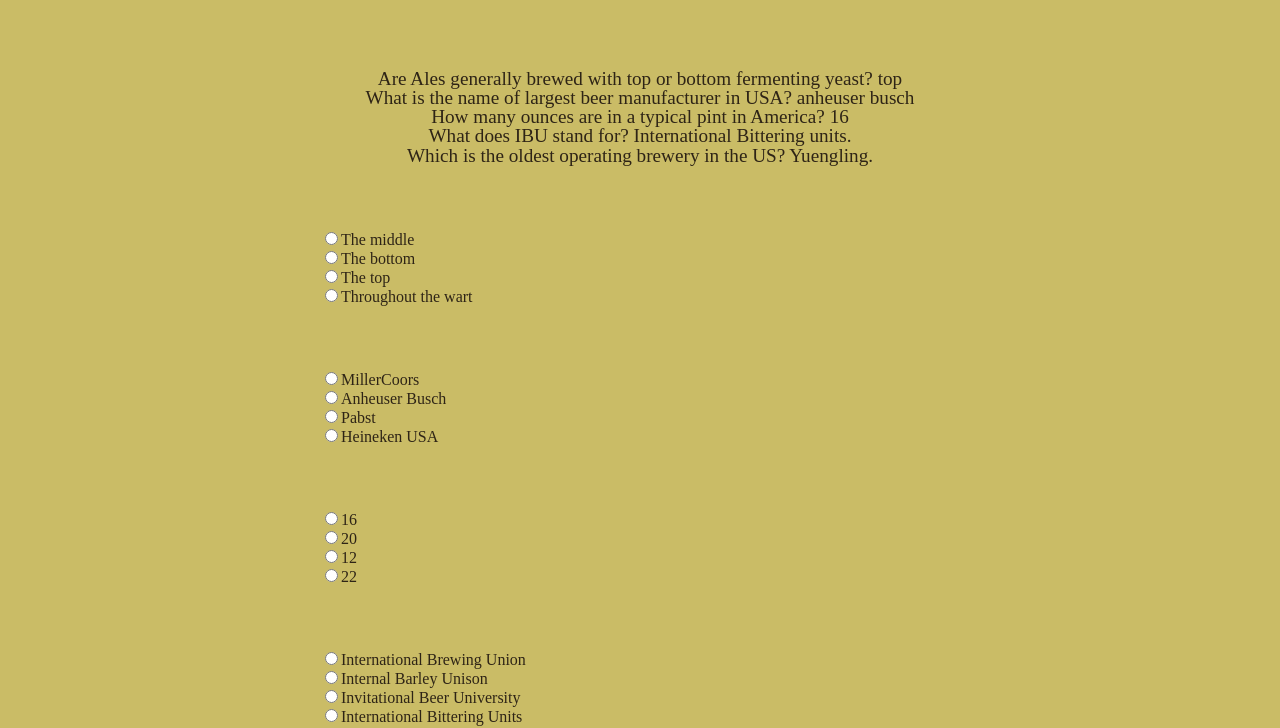
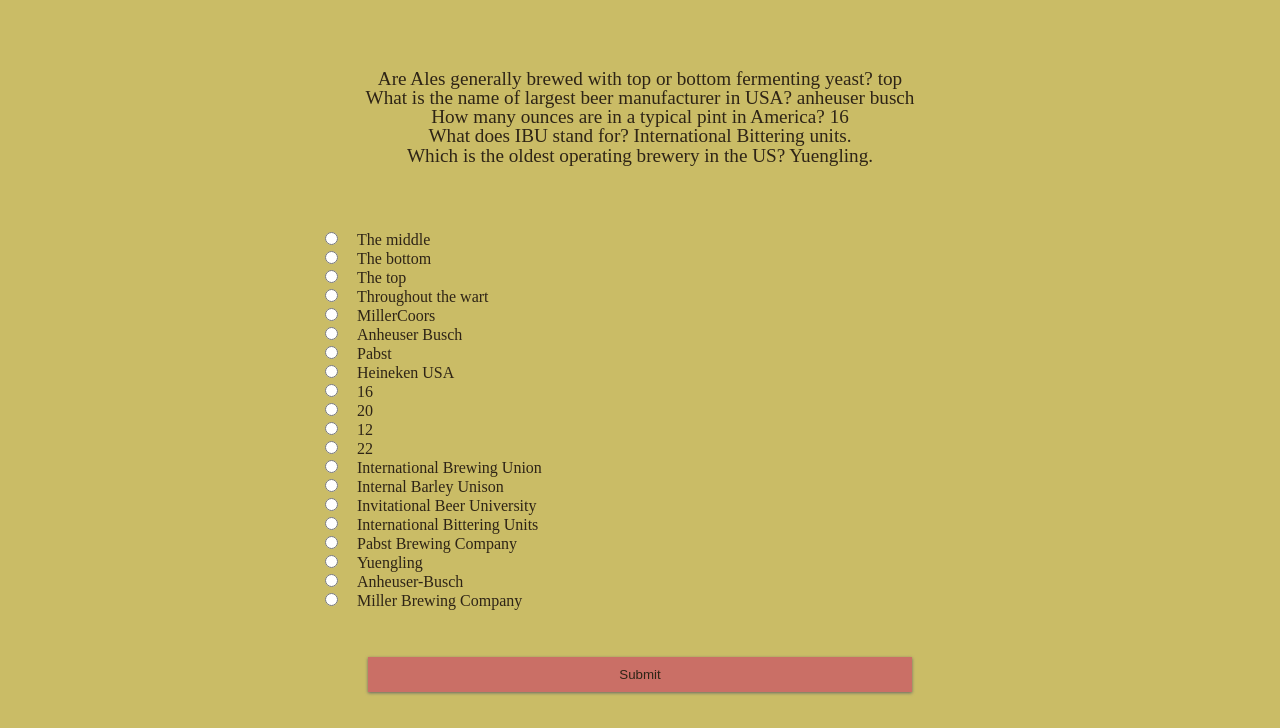
Before and after one commit to kuwood/beerquiz, a plain HTML site: page index.html in a window 1280 px wide. Shown: the part 72-800 px from the top of the page. Drawn offline with Linux system fonts and the light colour scheme.

Commit message:
Finish styling for question view

```diff
--- a/css/style.css
+++ b/css/style.css
@@ -1,6 +1,16 @@
 * {
   color: #2E2416;
   box-sizing: border-box;
+}
+
+label {
+  padding-left: 1em;
+}
+
+input, button, submit { border:none; }
+
+body {
+  background-color: #CABC66;
 }
 
 h1 {
@@ -9,18 +19,31 @@ h1 {
   line-height: 2em;
 }
 
-section {
-    background-color: #CABC66;
+button {
+  -webkit-box-shadow: 0px 1px 3px #666666;
+  -moz-box-shadow: 0px 1px 3px #666666;
+  box-shadow: 0px 1px 3px #666666;
+  font-family: Arial;
+  color: #2E2416;
+  background: #CA6F66;
+  padding: 10px;
+  width: 100%;
+  text-decoration: none;
 }
 
-button {
-  width: 100%;
+button:hover {
+  background: #98544D;
+  text-decoration: none;
+}
+
+.questions ul {
+  margin: auto;
+  width: 70%;
 }
 
 .answers ul {
   margin: auto;
   width: 50%;
-  padding-bottom: 4em;
 }
 
 .titleBar {
@@ -42,5 +65,6 @@ button {
 
 .buttonWrap {
   width: 50%;
+  padding: 3em;
   margin: auto;
 }
```
